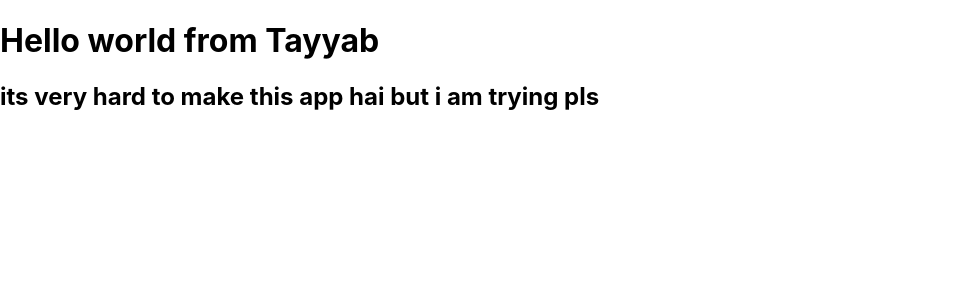
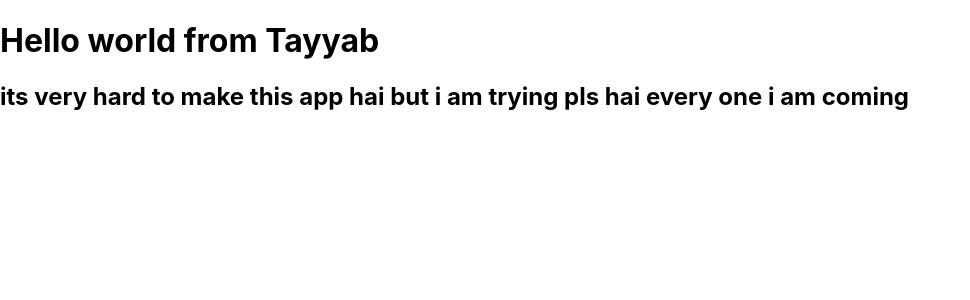
Before and after one commit to RaiMuhammadTayyab/Project-001, a React (Create React App) app: page / in a window 1280 px wide. Shown: the top 300 px of the page, without its empty margins (0-970 px from the left). Built offline with nearby package versions, Linux system fonts and the light colour scheme.

Commit message:
Update App.js
chnages discription

```diff
--- a/src/App.js
+++ b/src/App.js
@@ -8,7 +8,7 @@ function App() {
      <h1> Hello world from Tayyab</h1>
      <h2>its very hard to make this app
        hai
-       but i am trying pls
+       but i am trying pls hai every one i am coming
      </h2>
 
     </div>
```
